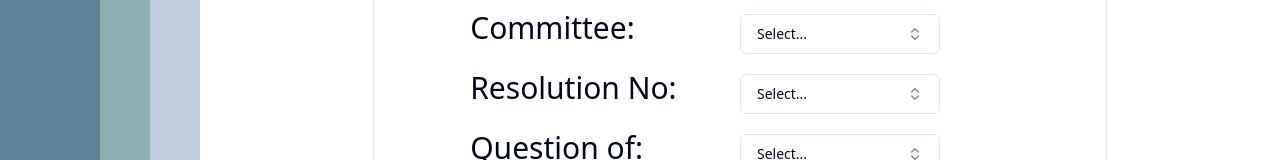
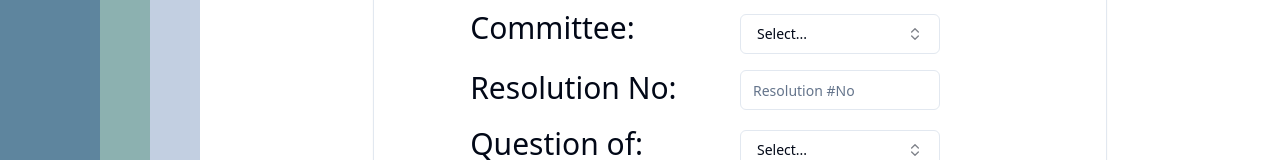
Before and after one commit to kyenideniz/acimun-online, a Next.js app: page /upload in a window 1280 px wide. Shown: the part 1238-1398 px from the top of the page. Built offline with nearby package versions, Linux system fonts and the light colour scheme.

Commit message:
modified:   components/resoUpload/popUp.tsx

```diff
--- a/components/resoUpload/popUp.tsx
+++ b/components/resoUpload/popUp.tsx
@@ -1,9 +1,3 @@
-import {
-    Popover,
-    PopoverContent,
-    PopoverTrigger,
-  } from "@/components/ui/popover"
-
 import { Card } from "@/components/ui/card";
 import { Input } from "@/components/ui/input"
 import { Button } from "@/components/ui/button"
@@ -37,7 +31,7 @@ export function PopUp(){
                 <div className="grid grid-cols-2">
                     <div className="py-2">Resolution No:</div>
                     <div className="left py-2 z-10">
-                        <SelectBox frameworks={delegations}/>
+                        <Input className="w-[200px]" placeholder="Resolution #No"/>
                     </div>
                 </div>
                 <div className="grid grid-cols-2">
```
